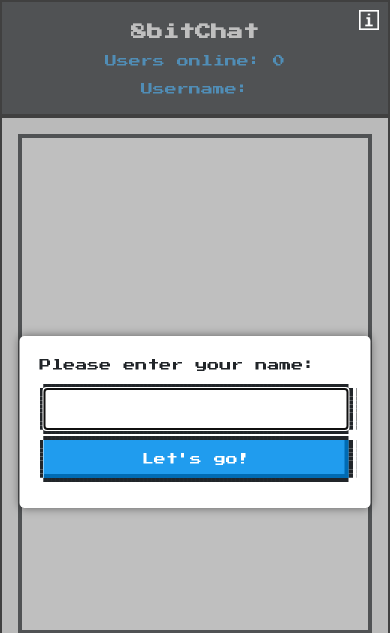
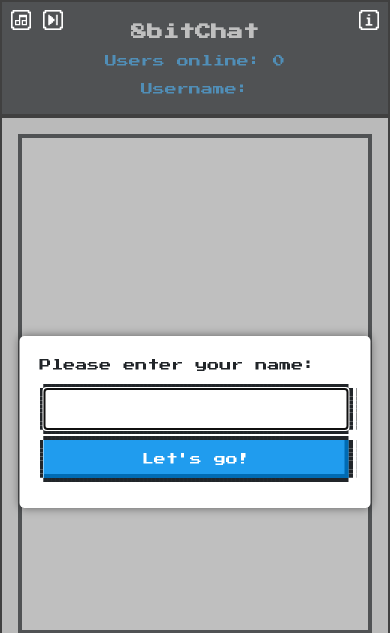
Before and after one commit to jexxme/8bitChat, a Flask app: page / in a window 390 px wide. Shown: the top 633 px of the page. Run offline with Flask 3, Linux system fonts and the light colour scheme; some libraries are stand-ins or nearby versions.

Commit message:
Add music control buttons and functionality

```diff
--- a/app/static/css/custom.css
+++ b/app/static/css/custom.css
@@ -343,6 +343,36 @@ html, body {
     z-index: 2; /* Specify a stack order in case you're using a different order for other elements */
 }
 
+.music-control-container {
+    position: fixed;
+    top: 15px;
+    left: 10px;
+    z-index: 1000;
+    display: flex;
+}
+
+.music-button {
+    background-color: transparent;
+    border: none;
+}
+
+.music-button img {
+    width: 30px;
+    height: auto;
+}
+
+@media (max-width: 600px) {
+    .music-control-container {
+        top: 5px;
+        left: 5px;
+    }
+
+    .music-button img {
+        width: 20px;
+    }
+}
+
+
 
 .info-button {
     position: fixed;
--- a/app/templates/index.html
+++ b/app/templates/index.html
@@ -1,5 +1,6 @@
 <!DOCTYPE html>
 <html>
+
 <head>
   <meta name="viewport" content="width=device-width, initial-scale=1.0">
 
@@ -32,6 +33,24 @@
 </head>
 
 <body data-pop-sound-url="{{ url_for('static', filename='pop.mp3') }}">
+  <!-- Music Control Buttons -->
+  <div id="musicControlContainer" class="music-control-container">
+    <button id="playPauseButton" class="music-button" onclick="togglePlayPause()">
+      <img src="{{ url_for('static', filename='images/music.png') }}" alt="Play/Pause">
+    </button>
+    <button id="skipButton" class="music-button" onclick="skipTrack()">
+      <img src="{{ url_for('static', filename='images/next.png') }}" alt="Skip">
+    </button>
+</div>
+
+
+  <!-- Audio Player -->
+  <audio id="audioPlayer" loop></audio>
+
+
+
+
+
   <button id="infoButton" class="info-button">
     <img id="infoButtonImg" src="{{ url_for('static', filename='images/info.png') }}" alt="Info">
   </button>
@@ -49,7 +68,8 @@
     </div>
     <div class="nes-field is-inline">
       <input type="text" id="message-input" class="nes-input" placeholder="Type a message..." />
-      <img id="photoButton" src="{{ url_for('static', filename='images/photo.svg') }}" class="send-button nes-pointer" alt="Send Photo" onclick="sendPhoto()">
+      <img id="photoButton" src="{{ url_for('static', filename='images/photo.svg') }}" class="send-button nes-pointer"
+        alt="Send Photo" onclick="sendPhoto()">
       <button type="button" class="nes-btn is-primary send-button" onclick="sendMessage()">Send</button>
     </div>
   </section>
@@ -86,7 +106,7 @@
         <span>Unmute</span>
       </label>
       <label>
-        <input type="radio" class="nes-radio" name="muteToggle" id="mute"  />
+        <input type="radio" class="nes-radio" name="muteToggle" id="mute" />
         <span>Mute</span>
       </label>
       <h3 style="margin-top: 20px;">Legal Links</h3>
@@ -100,6 +120,16 @@
 
 </body>
 
+<script type="text/javascript">
+  // Define your tracks array with 'url_for' in an HTML file processed by Flask
+  const tracks = [
+    "{{ url_for('static', filename='music/kim-lightyear-just-a-dream-wake-up-153991.mp3') }}",
+    "{{ url_for('static', filename='music/8-bit-background-music-for-arcade-game-come-on-mario-164702.mp3') }}",
+    "{{ url_for('static', filename='music/chiptune-grooving-142242.mp3') }}",
+    "{{ url_for('static', filename='music/man-is-he-mega-glbml-22045.mp3') }}",
+    "{{ url_for('static', filename='music/sinnesloschen-beam-117362.mp3') }}"
+  ];
+</script>
 
 <!-- Include Socket.IO JavaScript Library -->
 <script src="https://cdn.socket.io/4.7.2/socket.io.min.js"
@@ -122,4 +152,6 @@
     "operatingSystem": "Any",
   }
   </script>
+
+
 </html>
```
Also changed, not shown: app/static/js/chat.js (+56 -0 lines), app/static/images/info.png, app/static/images/music.png (added), app/static/images/next.png (added), 5 other files.
